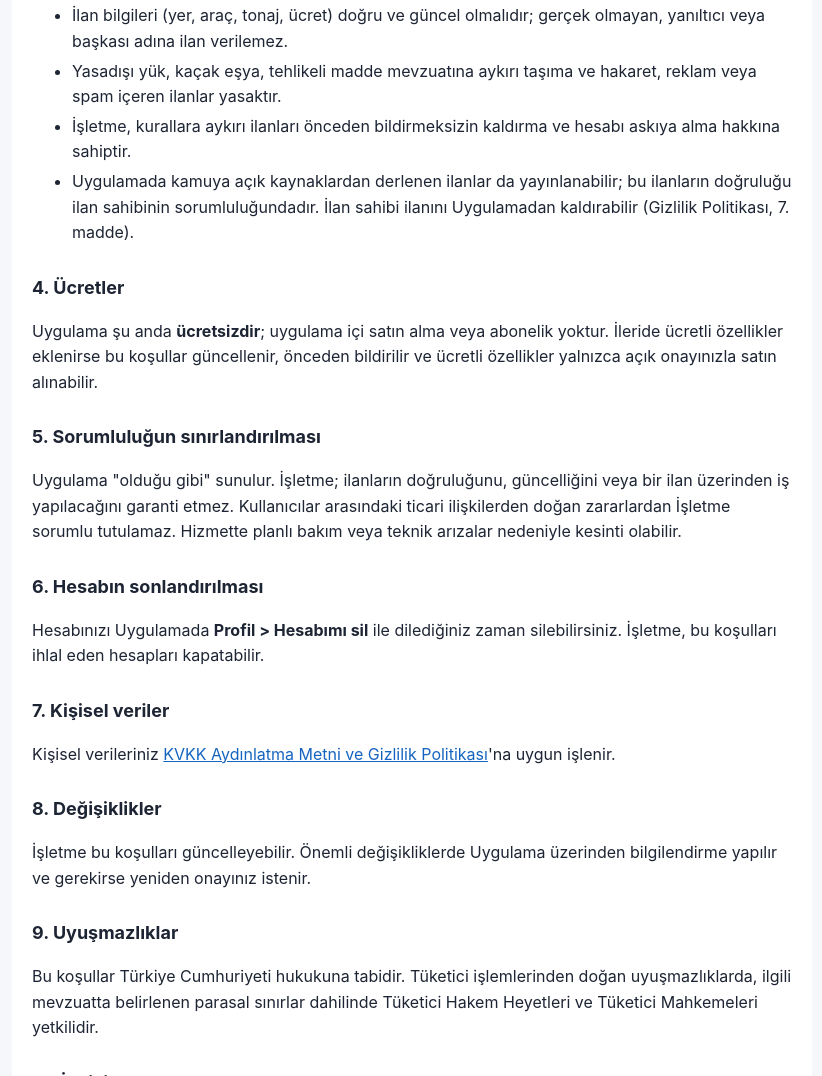
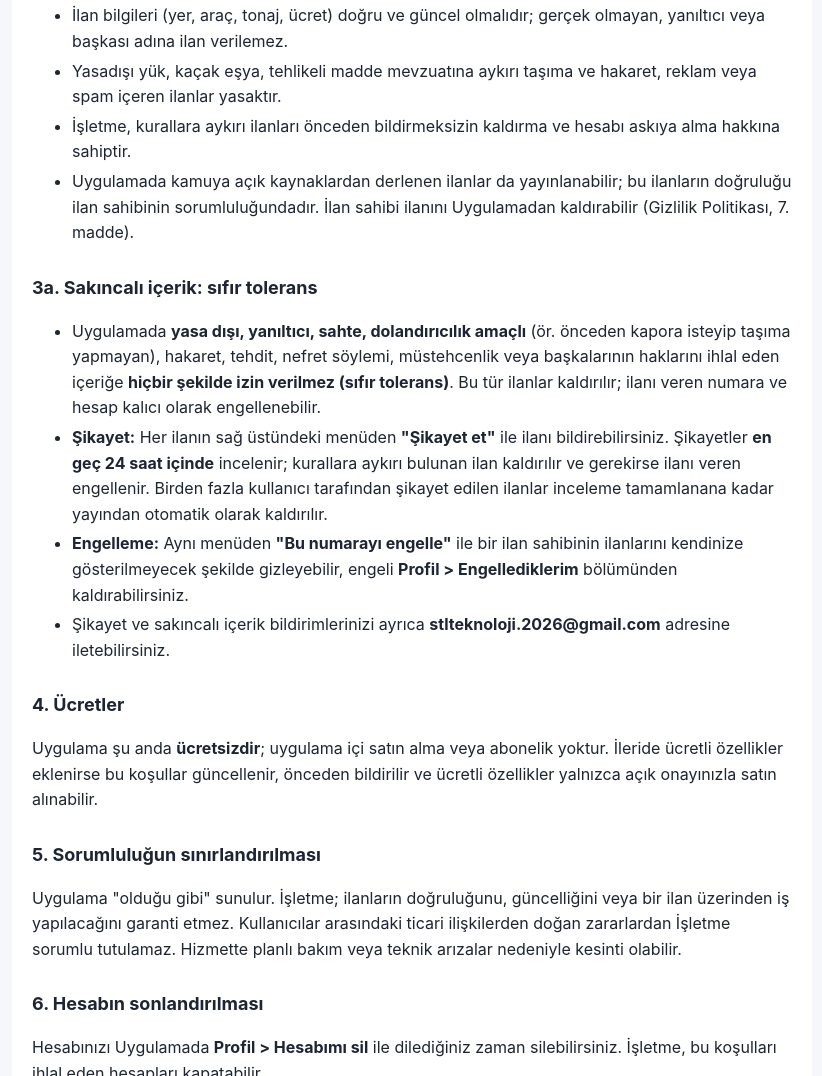
Before and after one commit to YusufSutlan/stltechnology, a plain HTML site: page yukilan/kullanim-kosullari.html in a window 1280 px wide. Shown: the part 599-1675 px from the top of the page, without its empty margins (228-1050 px from the left). Drawn offline with Linux system fonts and the light colour scheme.

Commit message:
Yük İlanları: sıfır tolerans, 24 saat şikayet incelemesi, engelleme (sürüm 2026-11-21)
Co-Authored-By: Claude Opus 5.5 <noreply@anthropic.com>

```diff
--- a/yukilan/kullanim-kosullari.html
+++ b/yukilan/kullanim-kosullari.html
@@ -9,7 +9,7 @@
   .draft { background:#ffebee; color:#b71c1c; border:1px solid #ef9a9a; border-radius:8px; padding:10px 14px; font-size:14px; }
 </style></head>
 <body><main><h1>Kullanım Koşulları</h1>
-<p class="meta">Sürüm: 2026-11-20</p>
+<p class="meta">Sürüm: 2026-11-21</p>
 
 <p>Bu koşullar, Yusuf Sütlan (STL TECHNOLOGY, şahıs işletmesi) ("İşletme") tarafından sunulan Yük İlanları uygulamasının ("Uygulama") kullanımını düzenler.
 Uygulamaya giriş yaparak bu koşulları kabul etmiş olursunuz.</p>
@@ -35,6 +35,21 @@ taşıyıcısı değildir</b>; ilan sahipleri ile kullanıcılar arasında kurul
   <li>İşletme, kurallara aykırı ilanları önceden bildirmeksizin kaldırma ve hesabı askıya alma hakkına sahiptir.</li>
   <li>Uygulamada kamuya açık kaynaklardan derlenen ilanlar da yayınlanabilir; bu ilanların doğruluğu ilan
       sahibinin sorumluluğundadır. İlan sahibi ilanını Uygulamadan kaldırabilir (Gizlilik Politikası, 7. madde).</li>
+</ul>
+
+<h2>3a. Sakıncalı içerik: sıfır tolerans</h2>
+<ul>
+  <li>Uygulamada <b>yasa dışı, yanıltıcı, sahte, dolandırıcılık amaçlı</b> (ör. önceden kapora isteyip taşıma yapmayan),
+      hakaret, tehdit, nefret söylemi, müstehcenlik veya başkalarının haklarını ihlal eden içeriğe
+      <b>hiçbir şekilde izin verilmez (sıfır tolerans)</b>. Bu tür ilanlar kaldırılır; ilanı veren numara ve hesap
+      kalıcı olarak engellenebilir.</li>
+  <li><b>Şikayet:</b> Her ilanın sağ üstündeki menüden <b>"Şikayet et"</b> ile ilanı bildirebilirsiniz.
+      Şikayetler <b>en geç 24 saat içinde</b> incelenir; kurallara aykırı bulunan ilan kaldırılır ve gerekirse ilanı
+      veren engellenir. Birden fazla kullanıcı tarafından şikayet edilen ilanlar inceleme tamamlanana kadar
+      yayından otomatik olarak kaldırılır.</li>
+  <li><b>Engelleme:</b> Aynı menüden <b>"Bu numarayı engelle"</b> ile bir ilan sahibinin ilanlarını kendinize
+      gösterilmeyecek şekilde gizleyebilir, engeli <b>Profil &gt; Engellediklerim</b> bölümünden kaldırabilirsiniz.</li>
+  <li>Şikayet ve sakıncalı içerik bildirimlerinizi ayrıca <b>stlteknoloji.2026@gmail.com</b> adresine iletebilirsiniz.</li>
 </ul>
 
 
```
Also changed, not shown: yukilan/gizlilik.html (+6 -2 lines).
